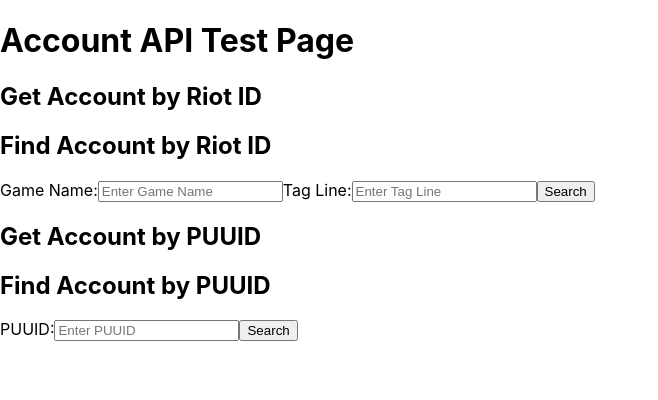
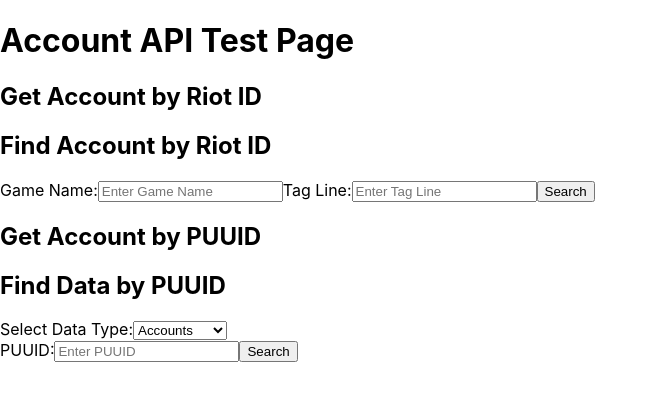
Before and after one commit to Chevy20/LeagueApp, a React (Create React App) app in the folder frontend/: page /account in a window 1280 px wide. Shown: the top 400 px of the page, without its empty margins (0-658 px from the left). Built offline with nearby package versions, Linux system fonts and the light colour scheme.

Commit message:
Re Adding Dynamic Selection

```diff
--- a/frontend/src/components/PUUIDForm.js
+++ b/frontend/src/components/PUUIDForm.js
@@ -1,21 +1,28 @@
 import React, { useState } from 'react';
 
 function PUUIDForm() {
-    const [puuid, setpuuid] = useState('');
+    // Define the available options in a modular way
+    const options = [
+        { label: 'Accounts', value: 'accounts' },
+        { label: 'Summoners', value: 'summoners' },
+    ];
+
+    const [puuid, setPuuid] = useState('');
+    const [selectedOption, setSelectedOption] = useState(options[0].value); // Default to the first option
     const [accountData, setAccountData] = useState(null);
     const [error, setError] = useState(null);
 
-    //Function to handle submission
+    // Function to handle submission
     const handleSubmit = async (e) => {
         e.preventDefault();
         try {
-            const response = await fetch(`/api/accounts/by-puuid/${puuid}`);
+            const response = await fetch(`/api/${selectedOption}/by-puuid/${puuid}`);
             if (!response.ok) {
-                throw new Error('Failed to fetch account data');
+                throw new Error('Failed to fetch data');
             }
             const data = await response.json();
             setAccountData(data);
-            setError(null); //Clear any previous errors
+            setError(null); // Clear any previous errors
         } catch (error) {
             setError(error.message); // Store error message
             setAccountData(null); // Clear previous data
@@ -24,23 +31,35 @@
 
     return (
         <div>
-            <h2>Find Account by PUUID</h2>
+            <h2>Find Data by PUUID</h2>
             <form onSubmit={handleSubmit}>
+                <label>
+                    Select Data Type:
+                    <select value={selectedOption} onChange={(e) => setSelectedOption(e.target.value)}>
+                        {options.map((option) => (
+                            <option key={option.value} value={option.value}>
+                                {option.label}
+                            </option>
+                        ))}
+                    </select>
+                </label>
+                <br />
                 <label>
                     PUUID:
                     <input
                         type="text"
                         value={puuid}
-                        onChange={(e) => setpuuid(e.target.value)}
+                        onChange={(e) => setPuuid(e.target.value)}
                         placeholder="Enter PUUID"
                         required
                     />
                 </label>
                 <button type="submit">Search</button>
             </form>
+
             {accountData && (
                 <div>
-                    <h3>Account Data</h3>
+                    <h3>{`${options.find(option => option.value === selectedOption).label} Data`}</h3>
                     <pre>{JSON.stringify(accountData, null, 2)}</pre>
                 </div>
             )}
```
